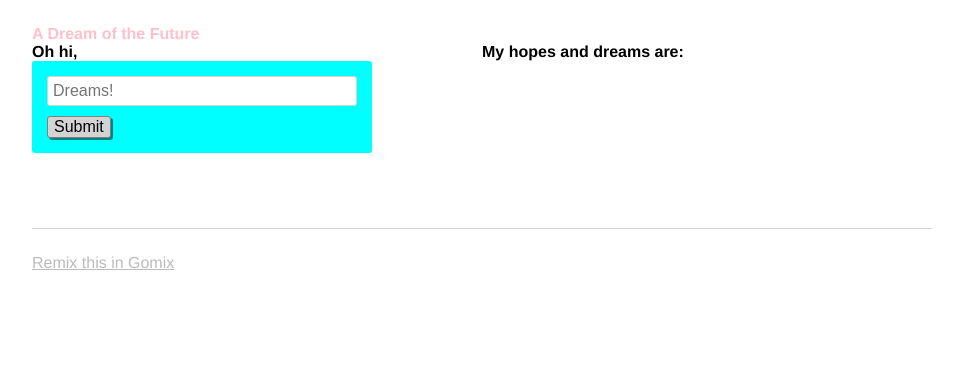
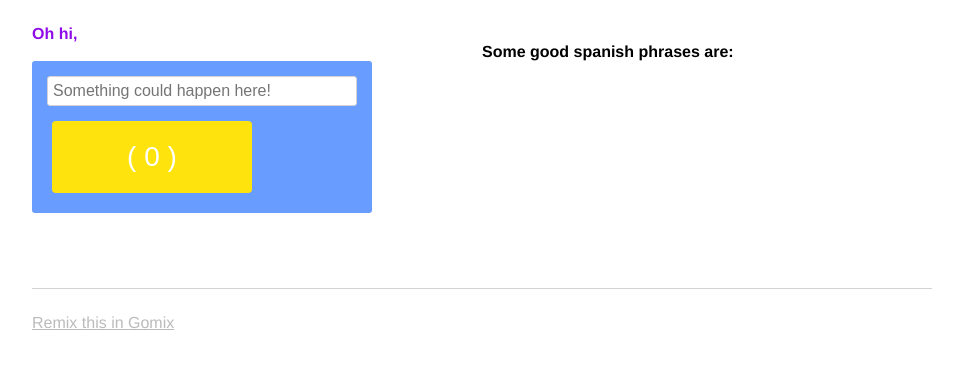
Before and after one commit to derrabauke/gomix_test, a website: page views/index.html in a window 1280 px wide. Shown: the whole page, without its empty margins (158-1121 px from the left). Drawn offline with nearby package versions, Linux system fonts and the light colour scheme; no server answers.

Commit message:
🏭🚖 Gomix ->Github: Inserted a beautiful button and some phrases.

```diff
--- a/public/client.js
+++ b/public/client.js
@@ -13,8 +13,4 @@ $(function() {
     });
   });
 
-  $.post('/', function() {
-
-  })
-
 });
--- a/public/style.css
+++ b/public/style.css
@@ -18,7 +18,7 @@ body {
 
 h1 {
   font-weight: bold;
-  color: pink;
+  color: #8F0CE8;
 }
 
 .bold {
@@ -32,7 +32,7 @@ p {
 form {
   margin-bottom: 25px;
   padding: 15px;
-  background-color: cyan;
+  background-color: #699CFF;
   display: inline-block;
   width: 100%;
   max-width: 340px;
@@ -49,21 +49,43 @@ input {
   font-size: 16px;
 }
 
-button {
-  font-size: 16px;
-  border-radius: 3px;
-  background-color: lightgrey;
-  border: 1px solid grey;
-  box-shadow: 2px 2px teal;
+.button {
+  border-radius: 4px;
+  background-color: #FFE30D;
+  border: none;
+  color: #FFFFFF;
+  text-align: center;
+  font-size: 28px;
+  padding: 20px;
+  width: 200px;
+  transition: all 0.5s;
   cursor: pointer;
+  margin: 5px;
 }
 
-button:hover {
-  background-color: yellow;
+.button span {
+  cursor: pointer;
+  display: inline-block;
+  position: relative;
+  transition: 0.5s;
 }
 
-button:active {
-  box-shadow: none;
+.button span:after {
+  content: '\00bb';
+  position: absolute;
+  opacity: 0;
+  top: 0;
+  right: -20px;
+  transition: 0.5s;
+}
+
+.button:hover span {
+  padding-right: 25px;
+}
+
+.button:hover span:after {
+  opacity: 1;
+  right: 0;
 }
 ul {
   padding-left: 20px;
--- a/server.js
+++ b/server.js
@@ -28,9 +28,9 @@ app.post("/dreams", function (request, response) {
 
 // Simple in-memory store for now
 var dreams = [
-  "Find and count some sheep",
-  "Climb a really tall mountain",
-  "Wash the dishes"
+  "Ahora o nunca!",
+  "Ni antes ni despues.",
+  "Lametablemente..."
 ];
 
 // listen for requests :)
--- a/views/index.html
+++ b/views/index.html
@@ -22,20 +22,20 @@
     <div class="container row">
       <header>
         <h1>
-          A Dream of the Future
+          Oh hi,
         </h1>
       </header>
 
       <main class="row">
         <div class="col span_6">
-          <p class="bold">Oh hi,</p>
+          <br>
           <form>
-            <input type="text" maxlength="100" placeholder="Dreams!">
-            <button type="submit">Submit</button>
+            <input type="text" maxlength="100" placeholder="Something could happen here!">
+            <button class="button" type="submit"><span> ( 0 )</span></button>
           </form>
         </div>
         <div class="col span_6">
-          <p class="bold">My hopes and dreams are:</p>
+          <p class="bold">Some good spanish phrases are:</p>
           <section class="dreams">
             <ul id="dreams">
             </ul>
```
